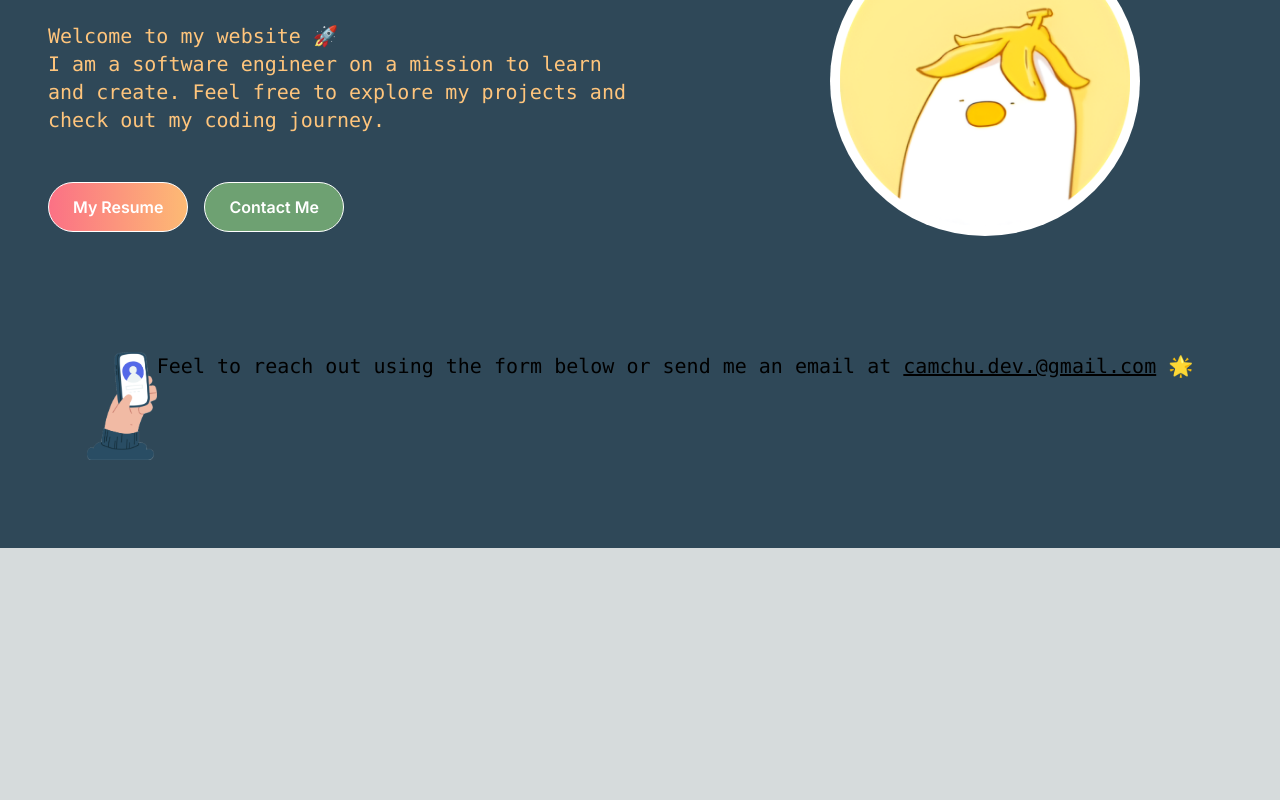
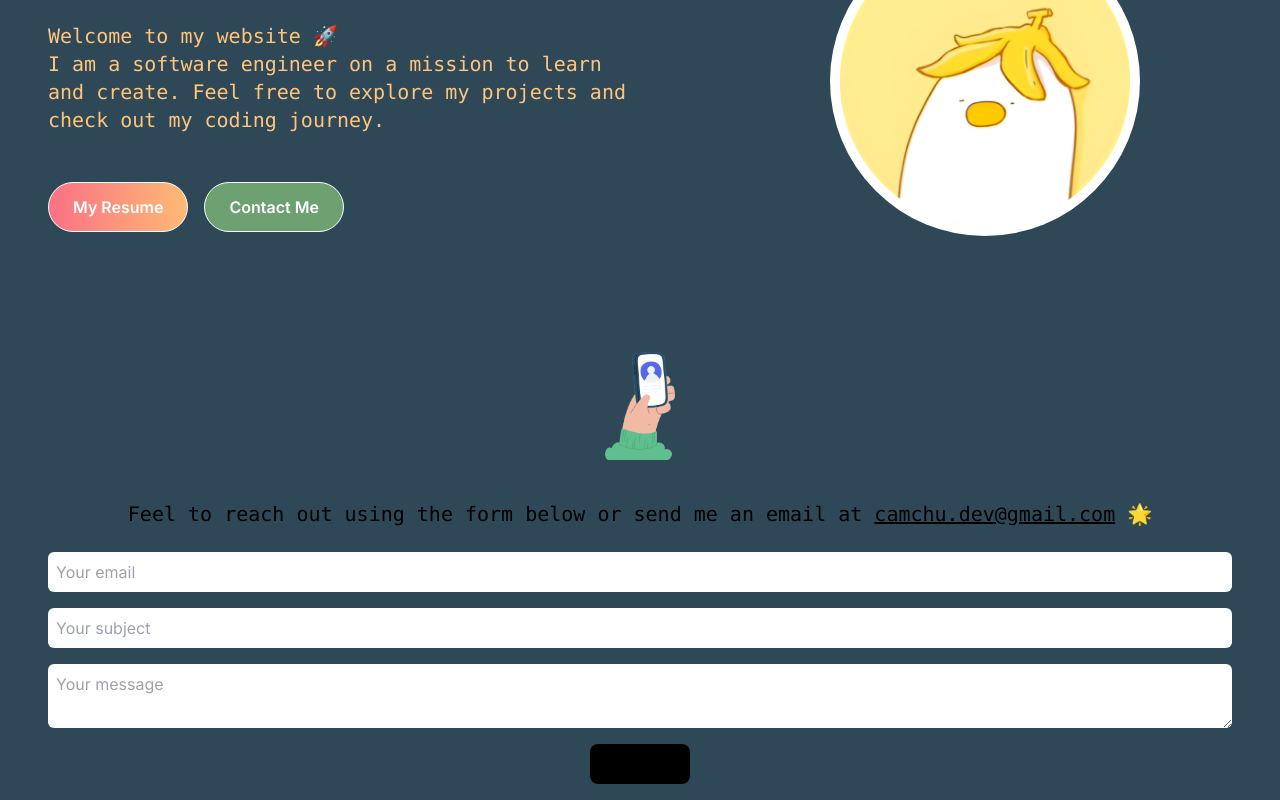
Before and after one commit to camchu2001/personal-website, a Next.js app: page / in a window 1280 px wide. Shown: the part 286-1086 px from the top of the page. Before the commit the page ends 834 px from the top, so only its background shows below. Built offline with nearby package versions, Linux system fonts and the light colour scheme.

Commit message:
chore: modify contact section

```diff
--- a/app/components/Contact.tsx
+++ b/app/components/Contact.tsx
@@ -1,27 +1,37 @@
 import React from 'react';
-// import { FaPaperPlane } from 'react-icons/fa';
+import { FaPaperPlane } from 'react-icons/fa';
 import Image from 'next/image';
 
 export const Contact = () => {
   return (
-    <section id="contact" className='mt-28'>
-      <div className="flex flex-wrap justify-center">
+    <section id="contact" className='mt-24'>
+      <div className="flex flex-wrap flex-col justify-center items-center">
         <Image src={'/contact.png'} alt={'contact'} width={70} height={70}
           className='mb-10'/>
         <p className="text-center text-base sm:text-lg lg:text-xl font-mono">
           Feel to reach out using the form below or send me an email at <a
-            href="mailto:camchu.dev.@gmail.com" className="underline">camchu.dev.@gmail.com
+            href="mailto:camchu.dev.@gmail.com" className="underline">camchu.dev@gmail.com
           </a> 🌟
         </p>
       </div>
 
-      <div className="mt-8">
-        {/* <input type="email"/>
-        <textarea name="" id="" cols="30" rows="10"></textarea>
-        <button type="submit">Submit
-          <FaPaperPlane />
-        </button> */}
-      </div>
+      <form className="mt-6 flex flex-wrap flex-col">
+        <input type="email" name='senderEmail' placeholder='Your email ' maxLength={500} required
+          className='p-2 mb-4 rounded-md border-black'/>
+
+        <input type="text" name='emailSubject' placeholder='Your subject '
+          className='p-2 mb-4 rounded-md border-black'/>
+
+        <textarea name="message" placeholder="Your message " maxLength={5000} required
+          className='p-2 mb-4 h-[px] rounded-md border-black border-shadow'>
+        </textarea>
+
+        <div className="flex flex-wrap flex-col items-center">
+          <button type="submit" className='rounded-lg bg-black p-2 w-[100px] flex items-center'>
+          Submit <FaPaperPlane className="ml-2"/>
+          </button>
+        </div>
+      </form>
     </section>
   );
 };
--- a/app/components/Experience.tsx
+++ b/app/components/Experience.tsx
@@ -7,7 +7,7 @@ import { experiences } from '@/lib/data';
 export const Experience = () => {
   return (
     <section id="experience">
-      <div className="mt-16">
+      <div className="mt-20">
         <VerticalTimeline>
           {
             experiences.map((item, index) => (
@@ -32,12 +32,14 @@ export const Experience = () => {
                     color:'black'
                   }}
                 >
-                  <h3 className="text-black font-bold capitalize xl:text-xl">{item.title}</h3>
-                  <p className="text-black !mt-1 font-semibold xl:text-lg">
-                    {item.company}
+                  <h3 className="text-black font-bold font-mono
+                  capitalize xl:text-xl">{item.title}</h3>
+                  <p className="text-black !mt-1 font-semibold
+                  xl:text-lg font-mono"> {item.company}
                   </p>
-                  <p className="font-normal !mt-0 text-gray-700 xl:text-lg">{item.location}</p>
-                  <p className="text-black !mt-0 !font-normal italic">
+                  <p className="font-normal font-mono !mt-0 text-gray-700
+                  xl:text-lg ">{item.location}</p>
+                  <p className="text-black !mt-0 !font-normal font-mono italic">
                     {item.description}
                   </p>
                 </VerticalTimelineElement>
```
Also changed, not shown: public/contact.png.
